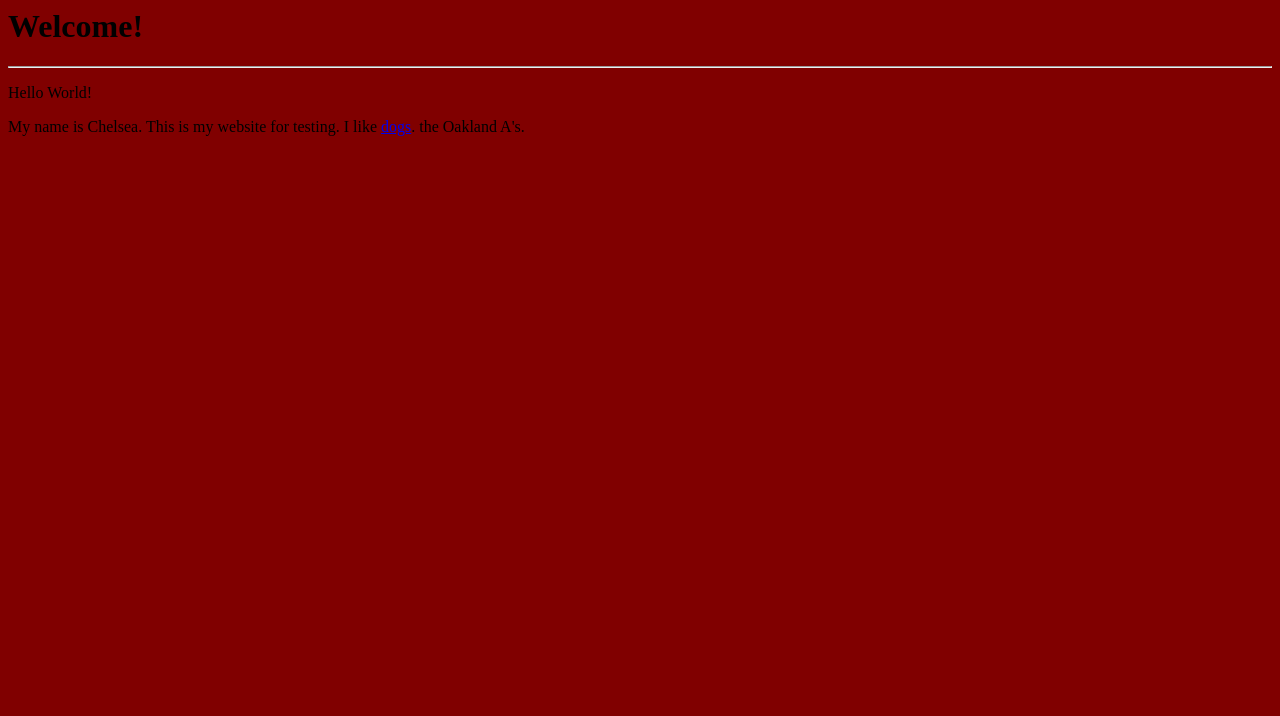
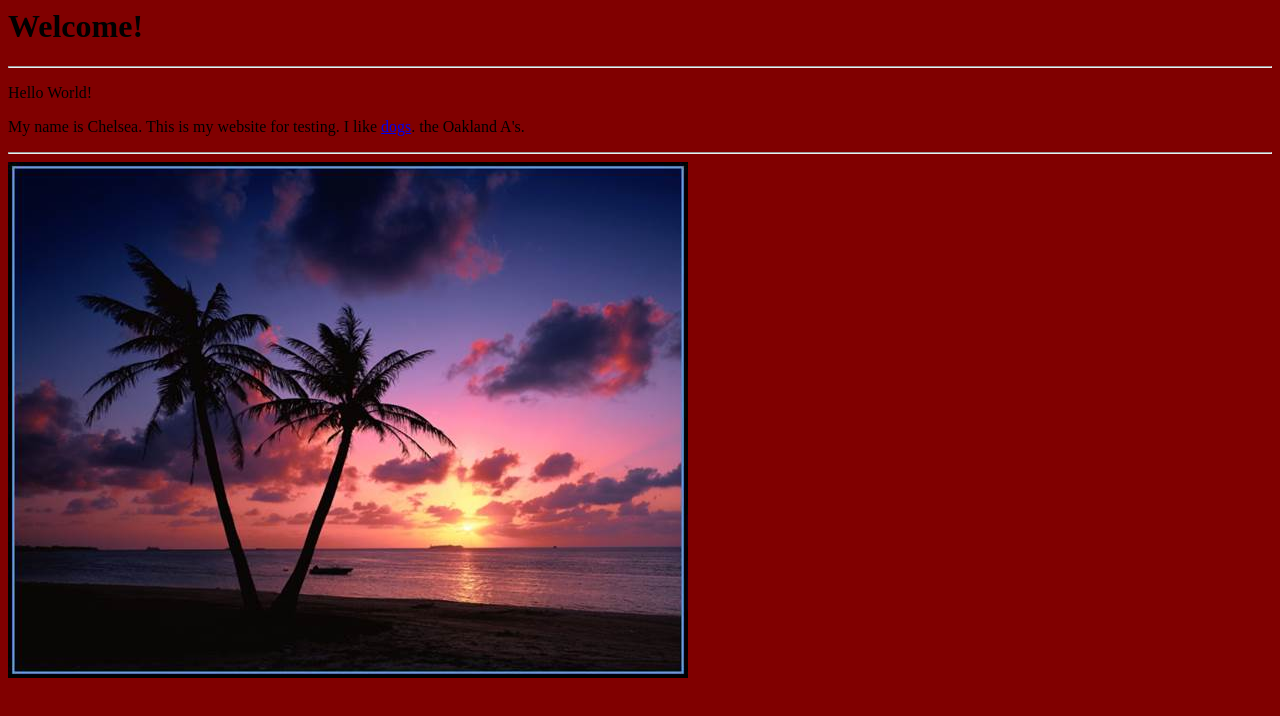
Before and after one commit to chelseaaglubat/csp-sp2019-test, a plain HTML site: page index.html in a window 1280 px wide. Drawn offline with Linux system fonts and the light colour scheme.

Commit message:
Update index.html

```diff
--- a/index.html
+++ b/index.html
@@ -7,5 +7,14 @@
     <p>My name is Chelsea. This is my website for testing. I like
       <a href="https://bit.ly/2QkUQyc">dogs</a>.
       the <a href"http://www.oaklandathletics.com>Oakland A's</a>.
+    <hr>
+
+
+        <a href = "Sunset.jpg" width = "25%">
+          <img src = "Sunset.jpg">
+        </a>
+
+
+    </hr>
   </body>
 </html>
```
